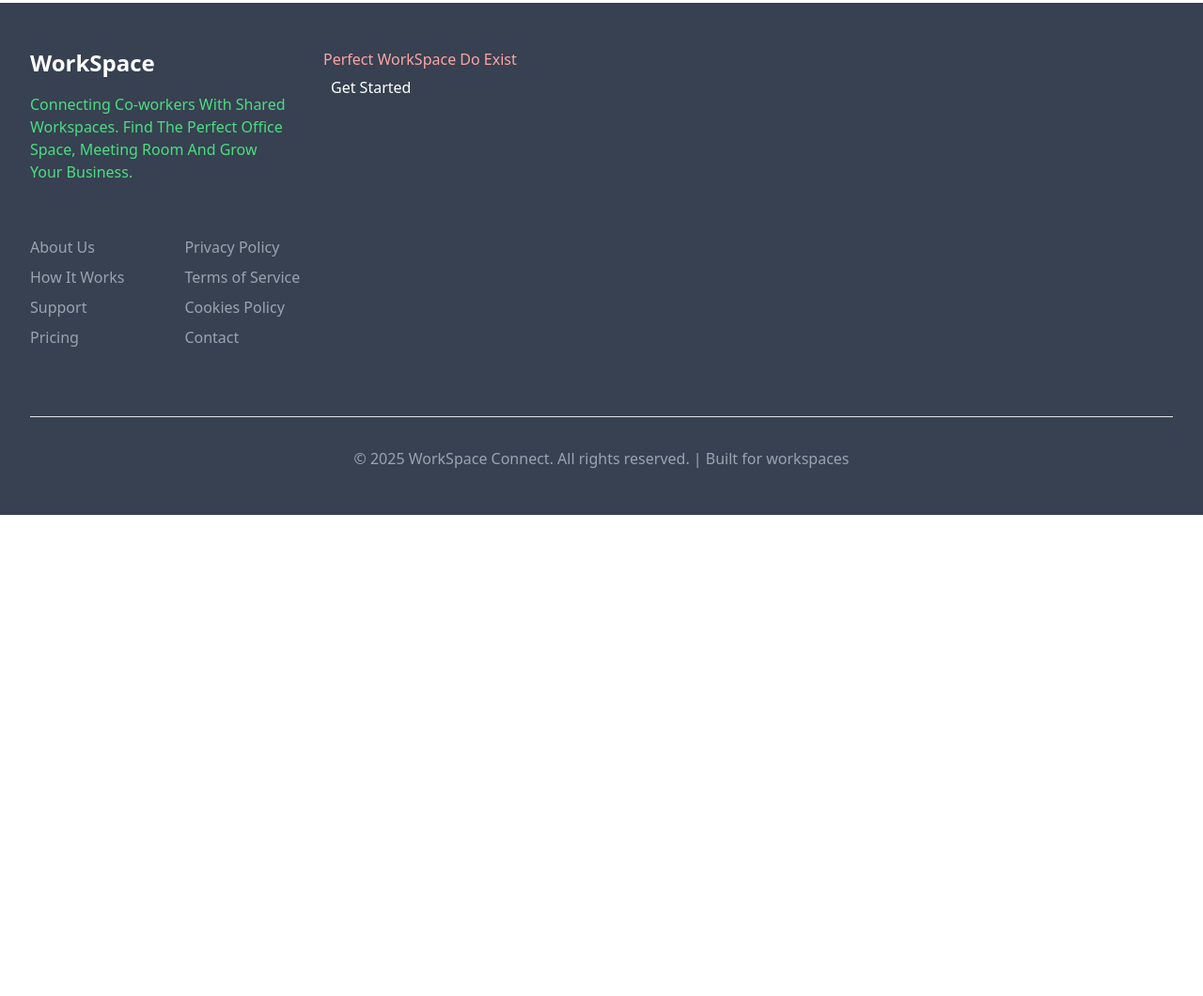
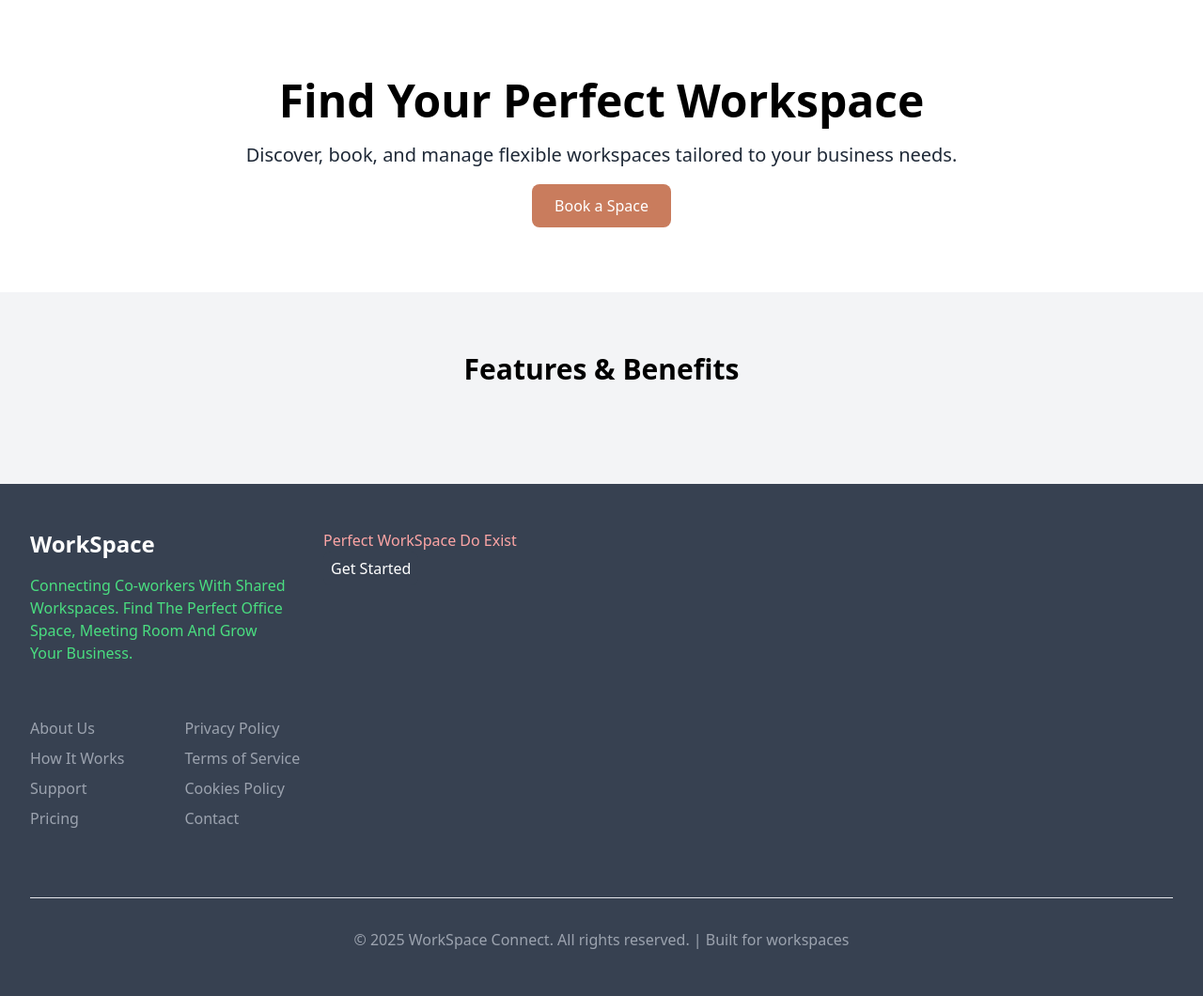
Before and after one commit to VivekPatel8433/WorkSpace-Project, a plain HTML site: page Frontend/homepage.html in a window 1280 px wide. Shown: the part 141-1201 px from the top of the page at 94% size. Before the commit the page ends 800 px from the top, so only its background shows below. Drawn offline with nearby package versions, Linux system fonts and the light colour scheme.

Commit message:
Updated HomePage

```diff
--- a/Frontend/homepage.html
+++ b/Frontend/homepage.html
@@ -25,89 +25,34 @@
 </head>
 <body class="min-h-screen bg-gray">
 
-      <!-- Header -->
-    <header class="bg-white shadow-sm sticky top-0 z-50">
-        <div class="max-w-7xl mx-auto px-4 sm:px-6 lg:px-8">
-            <div class="flex justify-between items-center h-16">
-                <div class="flex items-center">
-                    <span class="text-3xl font-bold text-[#C97C5D] hover:text-red-500">WorkSpace</span>
-                </div>
-                <nav class="hidden md:flex space-x-8">
-                    <a href="#features" class="text-gray-700 hover:text-blue-600 transition-colors">Features & Benefits</a>
-                    <a href="#how-it-works" class="text-gray-700 hover:text-blue-600 transition-colors">How It Works</a>
-                    <a href="#benefits" class="text-gray-700 hover:text-blue-600 transition-colors">Book A Space</a>
-                </nav>
-                <div class="flex items-center space-x-4">
-                    <button id="signInButton" class="text-gray-800 hover:text-[#FF8E72] transition-colors">Sign In</button>
-                    <button id="getStartedButton" class="bg-[#05F140] text-white px-4 py-2 rounded-lg hover:bg-blue-700 transition-colors">
-                        Register
-                    </button>
-                </div>
-            </div>
+    <!--Headers-->
+    <div id="header"></div>
+
+    <main class="bg-white text-gray-800"></main>
+
+    <!--Hero Section-->
+    <section class="max-w-7xl mx-auto px-4 py-20 text-center">
+        <h1 class="text-4xl md:text-5xl font-bold mb-5">Find Your Perfect Workspace</h1>
+        <p class="text-lg md:text-xl text-gray-800 mb-7">
+           Discover, book, and manage flexible workspaces tailored to your business needs.
+        </p>
+        <a href="login.html" class="bg-[#C97C5D] text-white px-6 py-3 rounded-lg hover:bg-[#b8664b] transition">Book a Space</a>
+    </section>
+
+    <!--Features Section-->
+    <section class="bg-gray-100 py-16">
+      <div class="max-w-7xl mx-auto px-4">
+        <h2 class="text-3xl font-bold mb-10 text-center">Features & Benefits</h2>
+        <div class="grid gap-8 md:grid-cols-3">
+
         </div>
-    </header>
-    <section>
-        <div class="py-10"></div>
+    </div>
     </section>
 
 
     <!--Footers-->
+    <div id="footer"></div>
 
-    <footer class="bg-gray-700 text-white">
-        <div class="max-w-7xl mx-auto px-4 sm:px-6 lg:px-8 py-12">
-            <div class="grid grid-cols-1 md:grid-cols-4 gap-8">
-                <div>
-                    <div class="flex items-center mb-4">
-                        <span class="text-2xl font-bold">WorkSpace</span>
-                    </div>
-                    <div>
-                        <p class="text-green-400 mb-4 max-w-md">
-                        Connecting Co-workers With Shared Workspaces. Find The Perfect Office Space,
-                        Meeting Room And Grow Your Business.
-                        </p>
-                    </div>
-
-            </div>
-                <p class="text-red-300">
-                    Perfect WorkSpace Do Exist
-                <br>
-                <button id="getStartedButton" class="bg-gray-700 text-white px-2 py-1.5 rounded-lg hover:bg-blue-700 transition-colors">
-                       Get Started
-                </button>
-                </p>
-            </div>
-
-        <div class="flex space-x-16">
-            <div>
-                <ul class="space-y-2 text-gray-400 py-10">
-                        <li><a href="#" class="hover:text-white transition-colors">About Us</a></li>
-                        <li><a href="#" class="hover:text-white transition-colors">How It Works</a></li>
-                        <li><a href="#" class="hover:text-white transition-colors">Support</a></li>
-                        <li><a href="#" class="hover:text-white transition-colors">Pricing</a></li>
-                </ul>
-            </div>
-
-            <div>
-                <ul class="space-y-2 text-gray-400 py-10">
-                    <li><a href="#" class="hover:text-white transition-colors">Privacy Policy</a></li>
-                    <li><a href="#" class="hover:text-white transition-colors">Terms of Service</a></li>
-                    <li><a href="#" class="hover:text-white transition-colors">Cookies Policy</a></li>
-                    <li><a href="#" class="hover:text-white transition-colors">Contact</a></li>
-                </ul>
-            </div>
-        </div>
-
-            <div class="border-t mt-8 pt-8 text-center">
-                <p class="text-gray-400">
-            © 2025 WorkSpace Connect. All rights reserved. | Built for workspaces
-                </p>
-            </div>
-
-        </div>
-    </footer>
-
-
-
-
+    <script src="homepage.js"></script>
 </body>
 </html>
--- a/Frontend/homepage.js
+++ b/Frontend/homepage.js
@@ -0,0 +1,13 @@
+document.addEventListener("DOMContentLoaded", () => {
+    fetch('/file/headers.html')
+    .then(res => res.text())
+    .then(data => {
+        document.getElementById('header').innerHTML = data;
+    });
+
+    fetch('/file/footers.html')
+    .then(res => res.text())
+    .then(data => {
+        document.getElementById('footer').innerHTML = data;
+    });
+})
--- /dev/null
+++ b/file/footers.html
@@ -0,0 +1,54 @@
+<!--Footers-->
+
+    <footer class="bg-gray-700 text-white">
+        <div class="max-w-7xl mx-auto px-4 sm:px-6 lg:px-8 py-12">
+            <div class="grid grid-cols-1 md:grid-cols-4 gap-8">
+                <div>
+                    <div class="flex items-center mb-4">
+                        <span class="text-2xl font-bold">WorkSpace</span>
+                    </div>
+                    <div>
+                        <p class="text-green-400 mb-4 max-w-md">
+                        Connecting Co-workers With Shared Workspaces. Find The Perfect Office Space,
+                        Meeting Room And Grow Your Business.
+                        </p>
+                    </div>
+
+            </div>
+                <p class="text-red-300">
+                    Perfect WorkSpace Do Exist
+                <br>
+                <button id="getStartedButton" class="bg-gray-700 text-white px-2 py-1.5 rounded-lg hover:bg-blue-700 transition-colors">
+                       Get Started
+                </button>
+                </p>
+            </div>
+
+        <div class="flex space-x-16">
+            <div>
+                <ul class="space-y-2 text-gray-400 py-10">
+                        <li><a href="#" class="hover:text-white transition-colors">About Us</a></li>
+                        <li><a href="#" class="hover:text-white transition-colors">How It Works</a></li>
+                        <li><a href="#" class="hover:text-white transition-colors">Support</a></li>
+                        <li><a href="#" class="hover:text-white transition-colors">Pricing</a></li>
+                </ul>
+            </div>
+
+            <div>
+                <ul class="space-y-2 text-gray-400 py-10">
+                    <li><a href="#" class="hover:text-white transition-colors">Privacy Policy</a></li>
+                    <li><a href="#" class="hover:text-white transition-colors">Terms of Service</a></li>
+                    <li><a href="#" class="hover:text-white transition-colors">Cookies Policy</a></li>
+                    <li><a href="#" class="hover:text-white transition-colors">Contact</a></li>
+                </ul>
+            </div>
+        </div>
+
+            <div class="border-t mt-8 pt-8 text-center">
+                <p class="text-gray-400">
+            © 2025 WorkSpace Connect. All rights reserved. | Built for workspaces
+                </p>
+            </div>
+
+        </div>
+    </footer>
--- /dev/null
+++ b/file/headers.html
@@ -0,0 +1,24 @@
+    <!-- Header -->
+    <header class="bg-white shadow-sm sticky top-0 z-50">
+        <div class="max-w-7xl mx-auto px-4 sm:px-6 lg:px-8">
+            <div class="flex justify-between items-center h-16">
+                <div class="flex items-center">
+                    <span class="text-3xl font-bold text-[#C97C5D] hover:text-red-500">WorkSpace</span>
+                </div>
+                <nav class="hidden md:flex space-x-8">
+                    <a href="#features" class="text-gray-700 hover:text-blue-600 transition-colors">Features & Benefits</a>
+                    <a href="#how-it-works" class="text-gray-700 hover:text-blue-600 transition-colors">How It Works</a>
+                    <a href="#benefits" class="text-gray-700 hover:text-blue-600 transition-colors">Book A Space</a>
+                </nav>
+                <div class="flex items-center space-x-4">
+                    <button id="signInButton" class="text-gray-800 hover:text-[#FF8E72] transition-colors">Sign In</button>
+                    <button id="getStartedButton" class="bg-[#05F140] text-white px-4 py-2 rounded-lg hover:bg-blue-700 transition-colors">
+                        Register
+                    </button>
+                </div>
+            </div>
+        </div>
+    </header>
+    <section>
+        <div class="py-10"></div>
+    </section>
```
Also changed, not shown: Frontend/login.html (+10 -1 lines), file/style.css (deleted), 1 other file.
